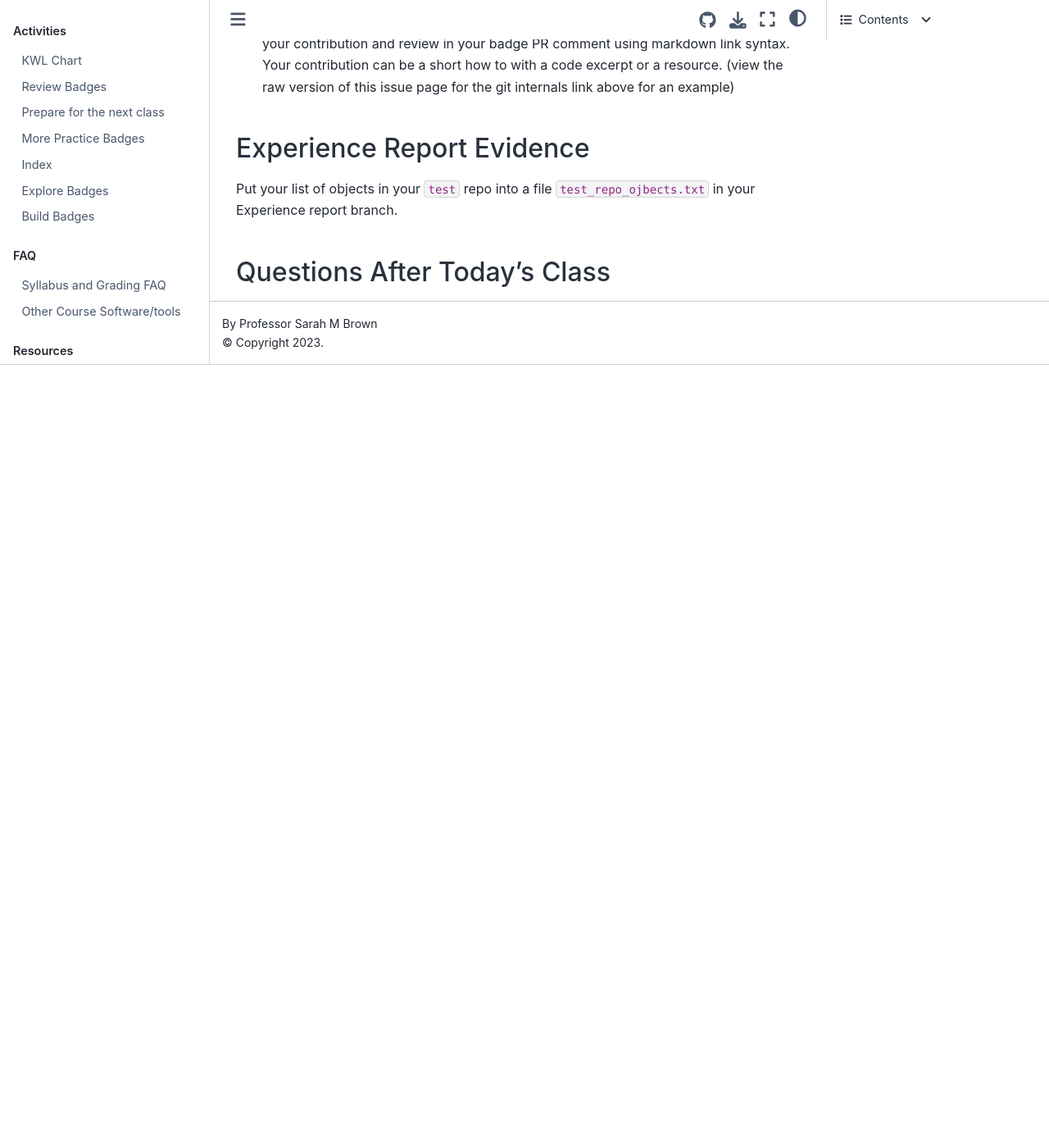
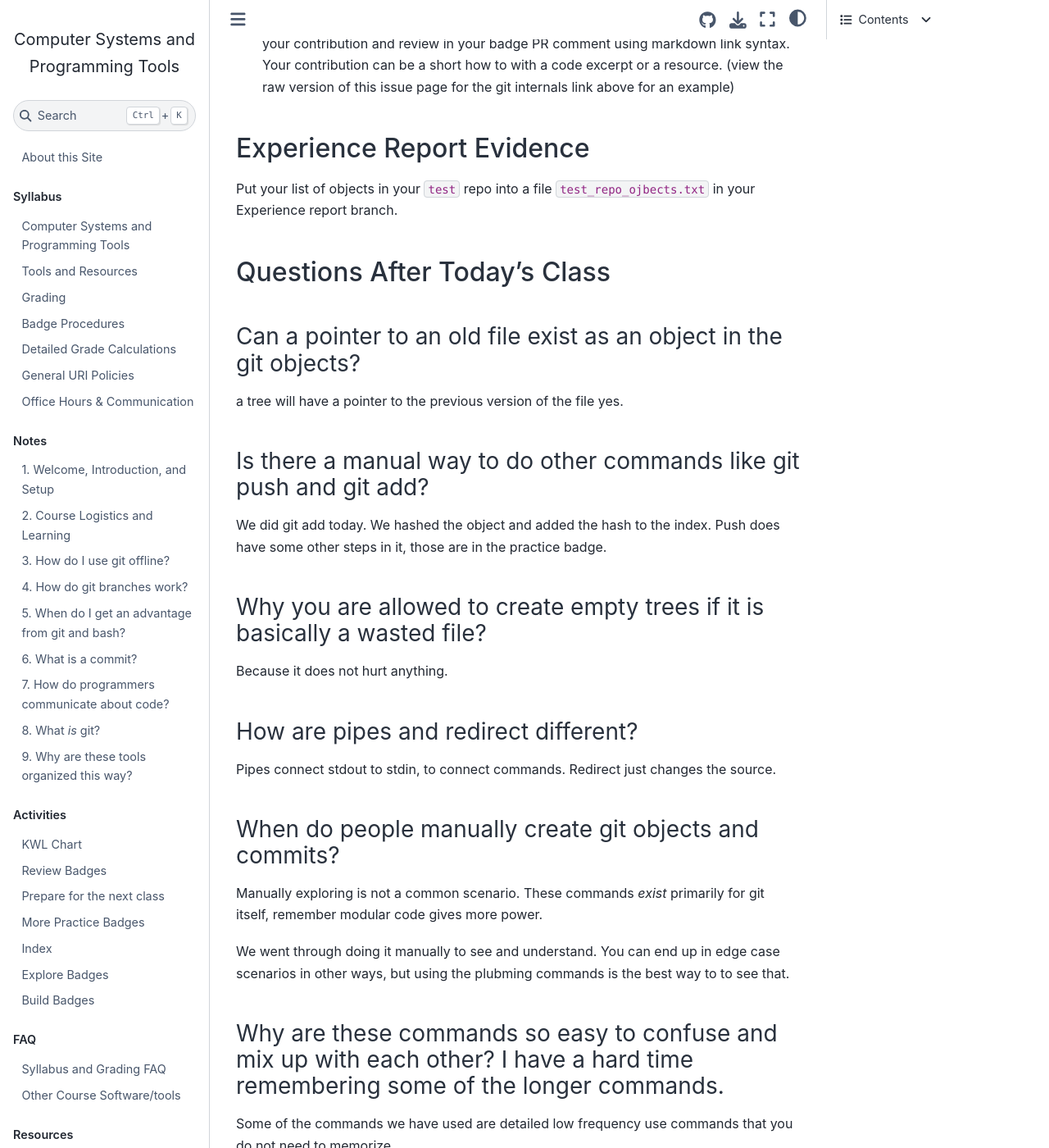
Before and after one commit to introcompsys/fall2023, a Jupyter Book: the page built from notes/2023-10-12.md, in a window 1280 px wide and 1400 px high, scrolled down 19708 px. Shown: the whole window at 82% size. Built offline with Jupyter Book 1.0.4 settings and Sphinx 7.4.7 and the Sphinx Book theme 1.1.4, drawn with Linux system fonts in a browser that asks for light colours; pages that are not in the unit, such as notebooks, are missing from menus; before the commit the page ends 20153 px from its top, so only the background shows below that; some of the changed text lies outside the part shown.

````diff
--- a/notes/2023-10-12.md
+++ b/notes/2023-10-12.md
@@ -1044,3 +1044,71 @@ no changes added to commit (use "git add" and/or "git commit -a")
 Put your list of objects in your `test` repo into a file `test_repo_ojbects.txt` in your Experience report branch.
 
 ## Questions After Today's Class
+
+### Can a pointer to an old file exist as an object in the git objects?
+
+a tree will have a pointer to the previous version of the file yes.
+
+### Is there a manual way to do other commands like git push and git add?
+
+We did git add today.  We hashed the object and added the hash to the index.  Push does have some other steps in it, those are in the practice badge.
+
+
+### Why you are allowed to create empty trees if it is basically a wasted file?
+
+Because it does not hurt anything.
+
+### How are pipes and redirect different?
+
+Pipes connect stdout to stdin, to connect commands.  Redirect just changes the source.
+
+
+### When do people manually create git objects and commits?
+
+Manually exploring is not a common scenario.  These commands *exist* primarily for git itself, remember modular code gives more power.
+
+We went through doing it manually to see and understand. You can end up in edge case scenarios in other ways, but using the plubming commands is the best way to to see that.
+
+
+### Why are these commands so easy to confuse and mix up with each other? I have a hard time remembering some of the longer commands.
+
+Some of the commands we have used are detailed low frequency use commands that you do not need to memorize.
+
+### Is there a quicker way to find the onbject type if you get lost. Instead of going through each of them with the "git cat-file -t" command?
+
+For this activity, you can copmare to mine.  In a normal use scenario, you would not do this manually, so you would have some other way to know what commit or object you were looking for.
+
+
+### what are hashes?
+
+A hash is a fixed length representation of variable lenght input.  We will see more about them in the coming weeks.
+
+### What are trees?
+
+Trees are one type of git object, that contains information about the directory at a given moment.  It contains pointers to the blob objects andinformation about each file.
+
+
+### How do I change my inclass branch from master to main??
+
+```
+git branch -m main
+```
+
+### What is the difference between the -t and -p flags? I noticed them while going through the comnmands.
+
+these are options on [`git cat-file`](https://git-scm.com/docs/git-cat-file).  They're defined above and at the link.
+
+
+### Would there be any reason to use these commands rather than relying on the porcelain commands?
+
+Not if things are going well, but they could be used to try to figure out what went wrong if you find a repo in a weird state.
+
+
+### when would we use this over doing it on GitHub itself aside from offline?
+
+We cannot run these detailed steps on github in browser.  Recall, we do not even directly "add" files there.  In browser, we have to commit in order to save a file.
+
+
+### Why does the file still have untracked changes?
+
+We hashed the file, but did not put the second hash into the tree or create a second commiit.
````
Also changed, not shown: notes/2023-10-05.md (+53 -3 lines).
